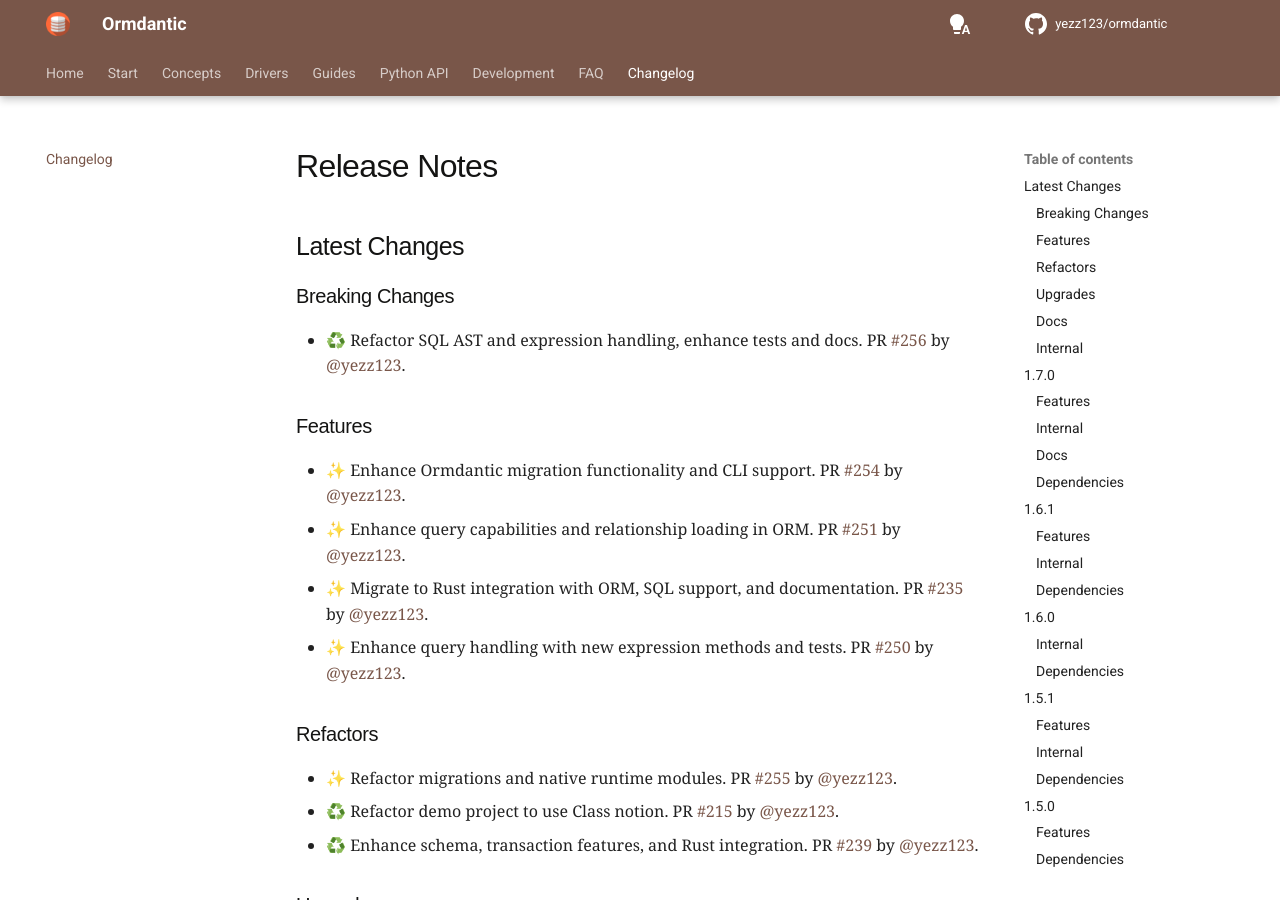
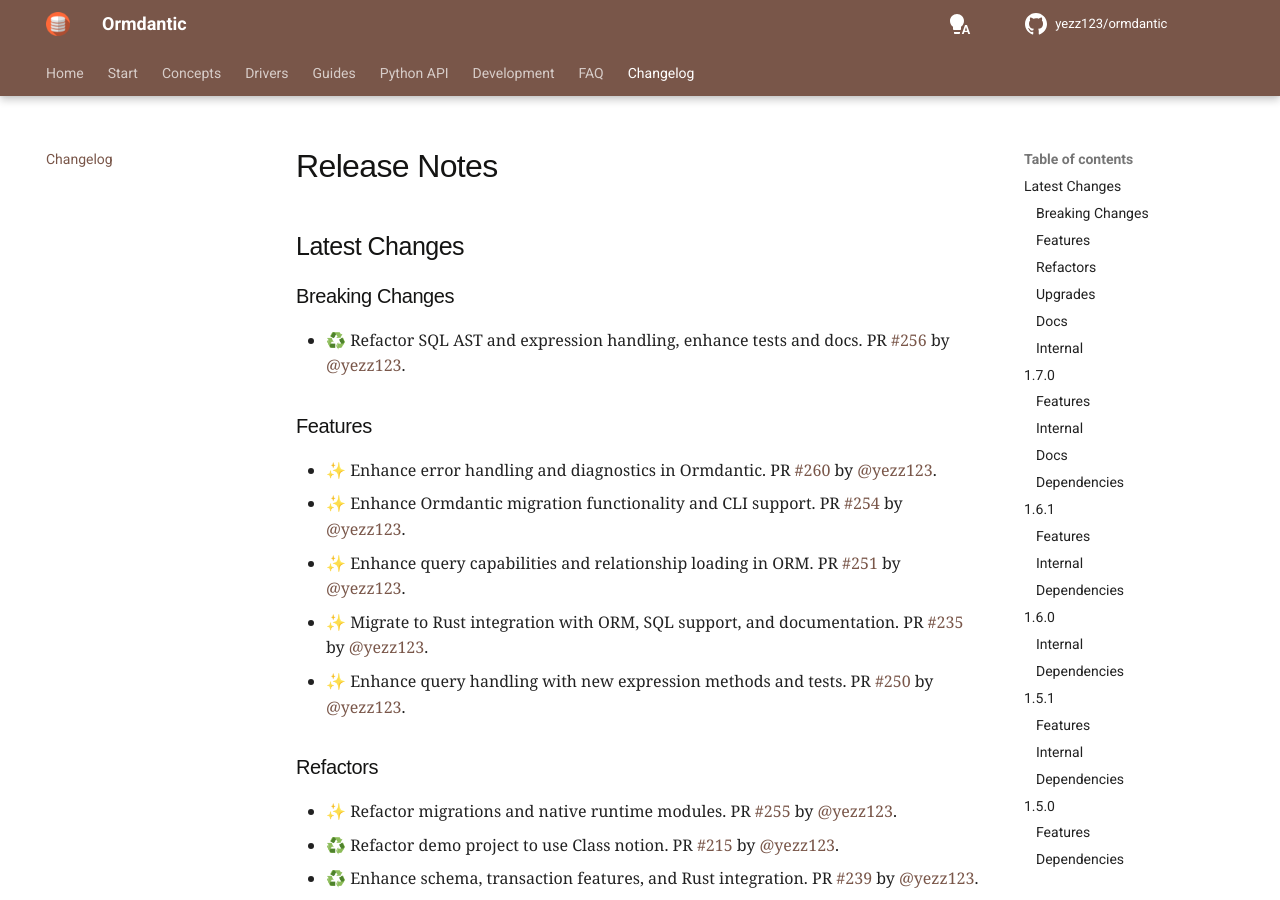
Before and after one commit to yezz123/ormdantic, an MkDocs documentation site: the page built from docs/release.md, in a window 1280 px wide and 900 px high. Built offline with MkDocs 1.6.1 and Material for MkDocs 9.7.7, drawn with Linux system fonts in a browser that asks for light colours; comment, search, counter and statistics services are not loaded.

Commit message:
📝 Update release notes
[skip ci]

```diff
--- a/docs/release.md
+++ b/docs/release.md
@@ -8,6 +8,7 @@
 
 ### Features
 
+* ✨ Enhance error handling and diagnostics in Ormdantic. PR [#260](https://github.com/yezz123/ormdantic/pull/260) by [@yezz123](https://github.com/yezz123).
 * ✨  Enhance Ormdantic migration functionality and CLI support. PR [#254](https://github.com/yezz123/ormdantic/pull/254) by [@yezz123](https://github.com/yezz123).
 * ✨ Enhance query capabilities and relationship loading in ORM. PR [#251](https://github.com/yezz123/ormdantic/pull/251) by [@yezz123](https://github.com/yezz123).
 - ✨ Migrate to Rust integration with ORM, SQL support, and documentation. PR [#235](https://github.com/yezz123/ormdantic/pull/235) by [@yezz123](https://github.com/yezz123).
```
